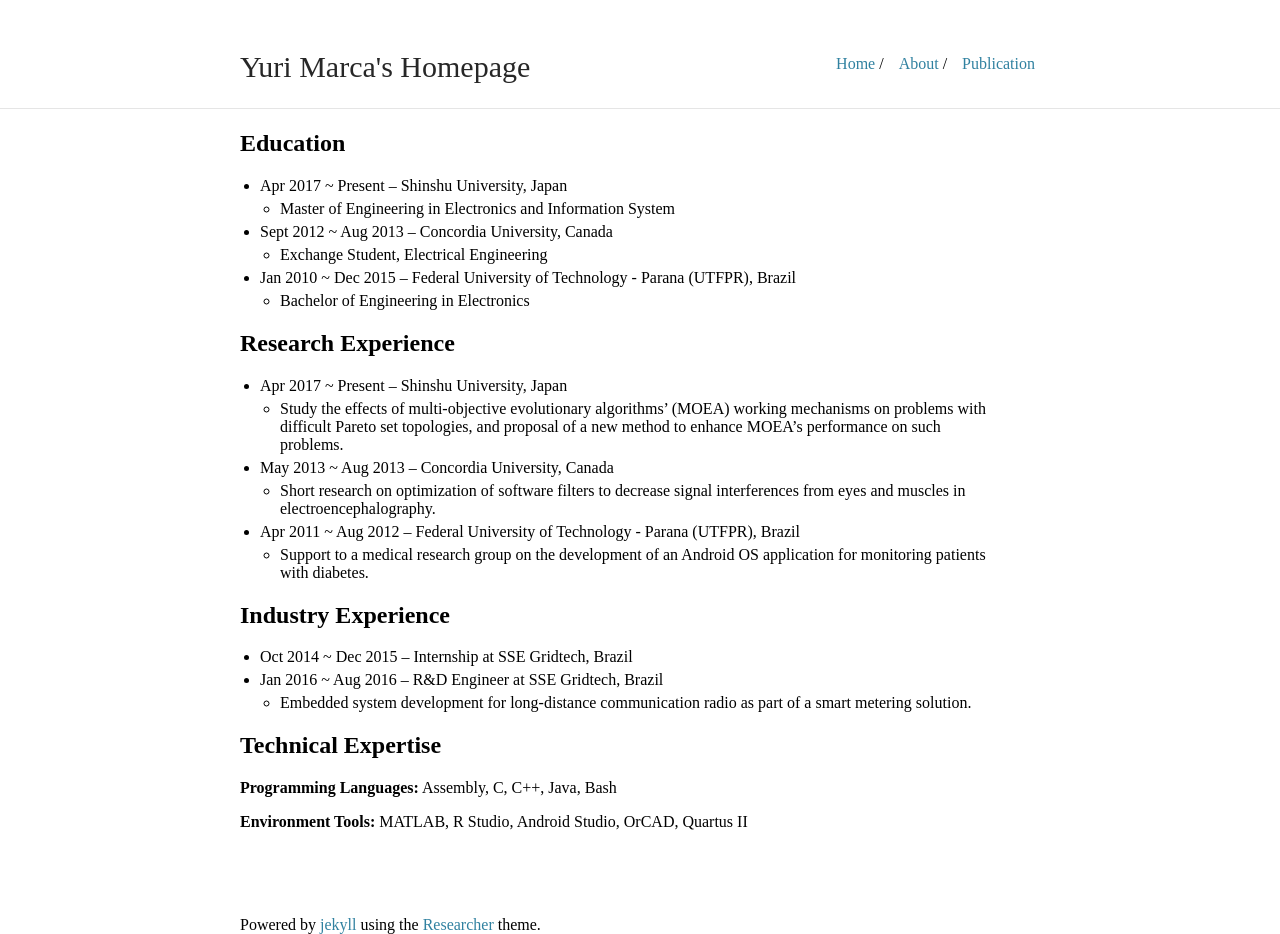
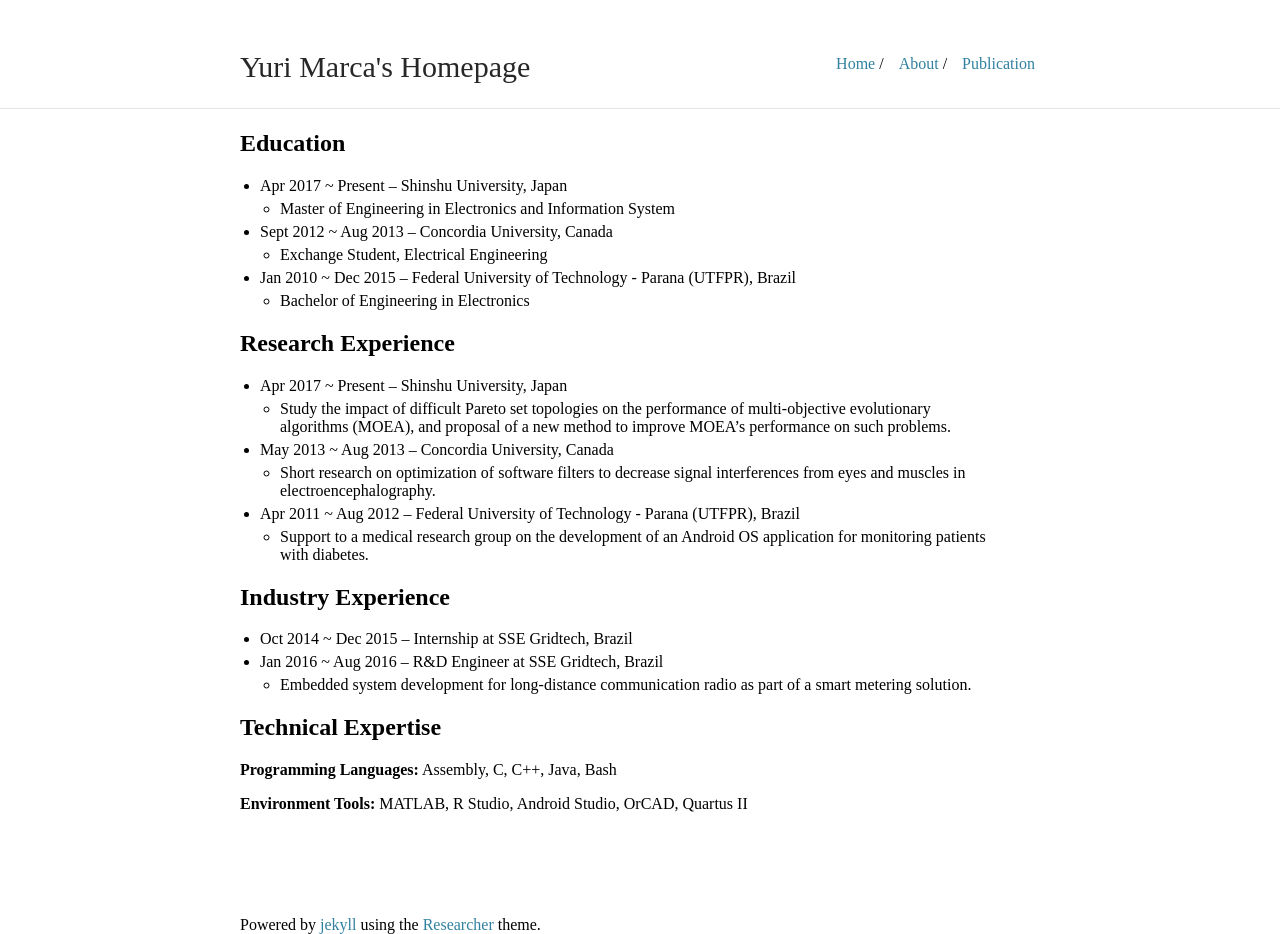
Before and after one commit to yurimarca/yurimarca.github.io, a Jekyll site: the page built from about.md, in a window 1280 px wide. Built offline with Jekyll 4.4.1, drawn with Linux system fonts in a browser that asks for light colours.

Commit message:
change about.md

```diff
--- a/about.md
+++ b/about.md
@@ -18,7 +18,7 @@ title: Yuri Marca's Homepage
 ## Research Experience
 
 * Apr 2017 ~ Present -- Shinshu University, Japan
-  * Study the effects of multi-objective evolutionary algorithms’ (MOEA) working mechanisms on problems with difficult Pareto set topologies, and proposal of a new method to enhance MOEA’s performance on such problems.
+  * Study the impact of difficult Pareto set topologies on the performance of multi-objective evolutionary algorithms (MOEA), and proposal of a new method to improve MOEA's performance on such problems.
 
 * May 2013 ~ Aug 2013 -- Concordia University, Canada
   * Short research on optimization of software filters to decrease signal interferences from eyes and muscles in electroencephalography.
```
